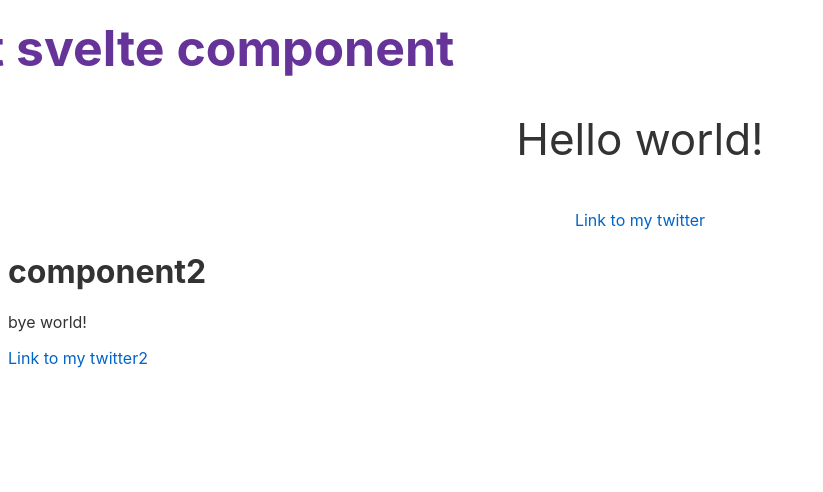
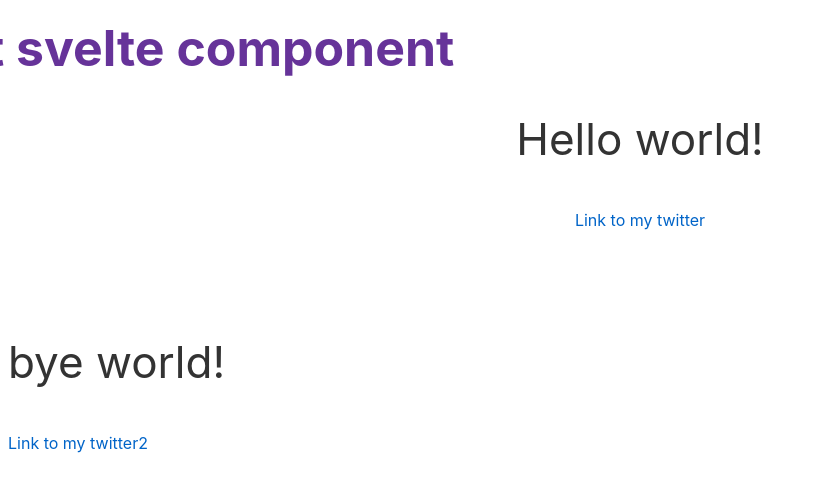
Before and after one commit to madisonoliviaa/svelte-ap, a Svelte app: page / in a window 1280 px wide. Shown: the top 492 px of the page, without its empty margins (0-823 px from the left). Built offline with nearby package versions, Linux system fonts and the light colour scheme.

Commit message:
applied :global() sudo selector to h1 & p

```diff
--- a/src/App.svelte
+++ b/src/App.svelte
@@ -14,8 +14,8 @@
 <Component2 />
 
 <style>
-  h1 {color: rebeccapurple; animation: zoom 30s infinite;}
-  p { font-size: 44px; }
+  :global(h1) {color: rebeccapurple; animation: zoom 30s infinite;}
+  :global(p) { font-size: 44px; }
   .links {text-align: center;}
 @keyframes zoom {
   0%, 100% {transform: scale(3)}
```
